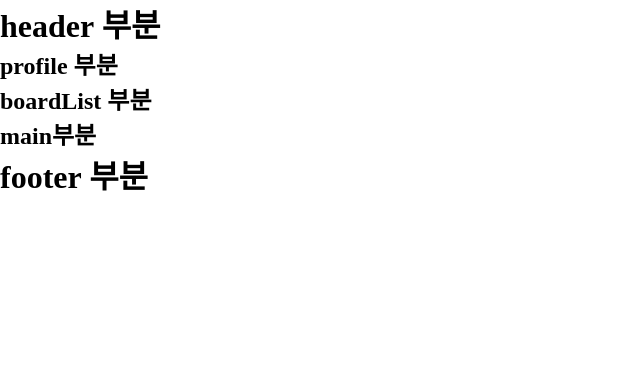
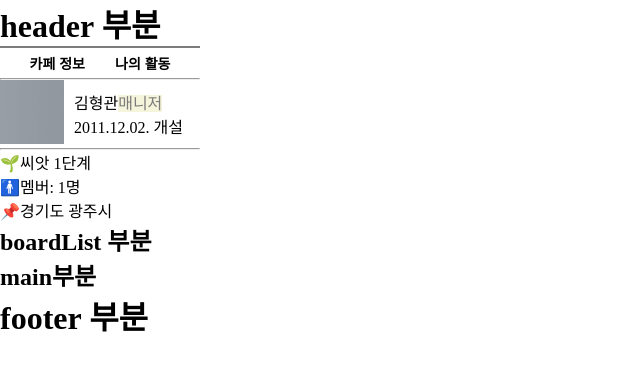
Before and after one commit to cooky122/MiniProject, a React (Vite) app: page / in a window 1280 px wide. Shown: the top 370 px of the page, without its empty margins (0-640 px from the left). Built offline with nearby package versions, Linux system fonts and the light colour scheme.

Commit message:
2025_05_20_1806

```diff
--- a/src/components/Aside.jsx
+++ b/src/components/Aside.jsx
@@ -1,8 +1,9 @@
+import ProfileBox from "./ProfileBox/ProfileBox.jsx"
 const Aside = ()=>{
   return (
     <>
       <div className="profile">
-        <h2>profile 부분</h2>
+        <ProfileBox/>
       </div>
       <div className="boardList">
         <h2>boardList 부분</h2>
```
Also changed, not shown: src/components/ProfileBox/Cafeinfo.jsx (renamed from src/Component/ProfileBox/Cafeinfo.jsx), src/components/ProfileBox/ProfileBox.jsx (renamed from src/Component/ProfileBox/ProfileBox.jsx), src/components/ProfileBox/UserProfile.jsx (renamed from src/Component/ProfileBox/UserProfile.jsx).
